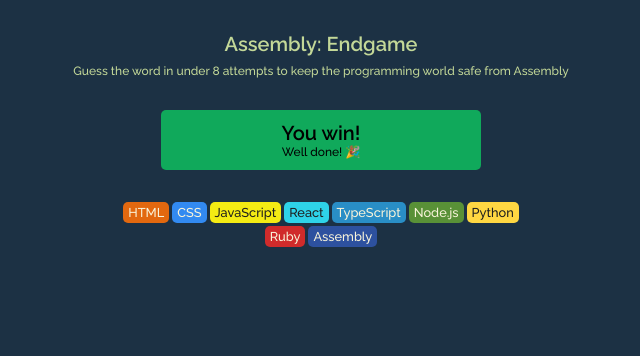
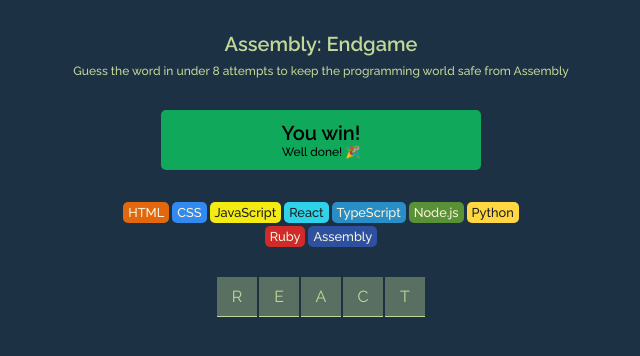
Before and after one commit to Tyriol/assembly-hangman, a React (Vite) app: page / in a window 1280 px wide. Shown: the top 356 px of the page, without its empty margins (319-959 px from the left). Built offline with nearby package versions, Linux system fonts and the light colour scheme.

Commit message:
add hardcoded random word to guess with styling

```diff
--- a/src/App.css
+++ b/src/App.css
@@ -46,6 +46,7 @@
   flex-wrap: wrap;
   gap: 3px;
   justify-content: center;
+  margin-bottom: 30px;
 }
 
 .language {
@@ -54,3 +55,19 @@
   font-size: 0.8rem;
   font-weight: 500;
 }
+
+.letters {
+  width: auto;
+  display: flex;
+  gap: 2px;
+}
+
+.letter {
+  width: 40px;
+  height: 40px;
+  border-bottom: 1px solid #c3d898;
+  background-color: #596f62;
+  color: #c3d898;
+  align-content: center;
+  text-align: center;
+}
--- a/src/App.tsx
+++ b/src/App.tsx
@@ -2,6 +2,7 @@
 import languages from "./data/languages";
 
 function App() {
+  const randomWord = "react";
   const languageElements = languages.map((lang) => {
     const styles = {
       backgroundColor: lang.backgroundColor,
@@ -12,6 +13,10 @@
         {lang.name}
       </span>
     );
+  });
+
+  const letters = randomWord.split("").map((char) => {
+    return <span className="letter">{char.toLocaleUpperCase()}</span>;
   });
 
   return (
@@ -26,6 +31,7 @@
           <p>Well done! 🎉</p>
         </section>
         <section className="languages">{languageElements}</section>
+        <section className="letters">{letters}</section>
       </main>
     </>
   );
```
Also changed, not shown: 1 other file (tests, documents, lock files or other folders).
